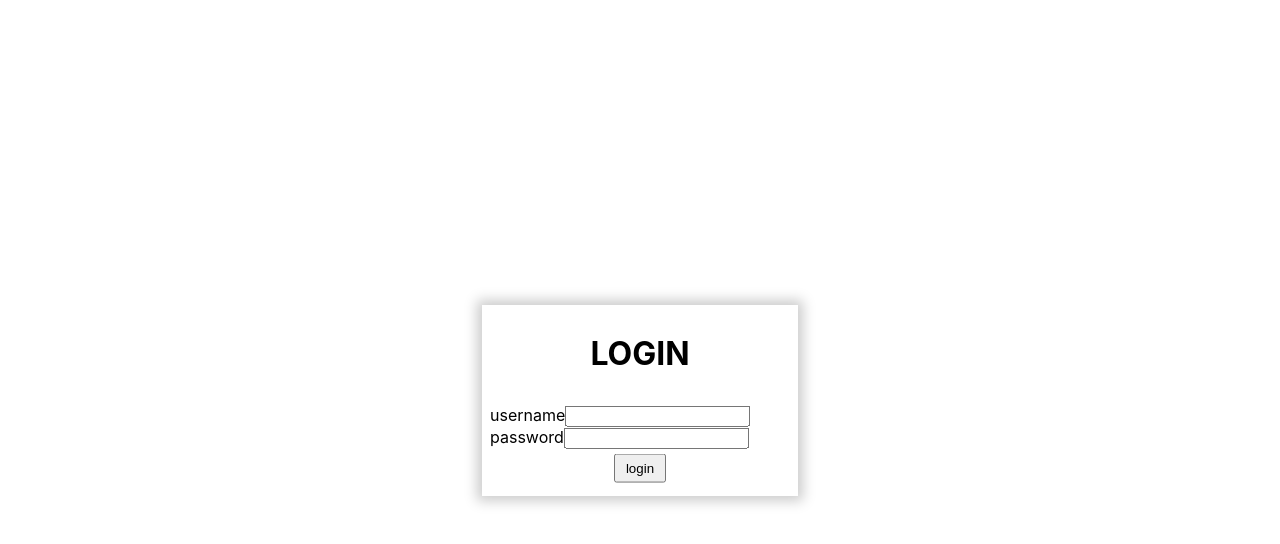
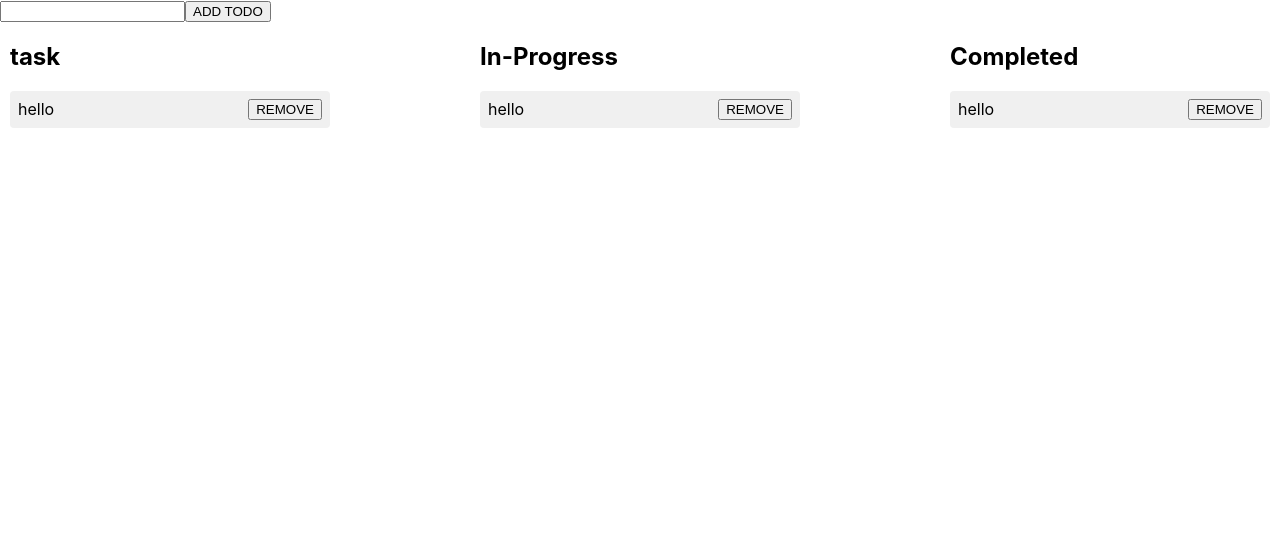
Before and after one commit to viditvyas99/Formik-todo, a React (Create React App) app in the folder projects/login-todo/: page / in a window 1280 px wide. Shown: the top 544 px of the page. Built offline with nearby package versions, Linux system fonts and the light colour scheme.

Commit message:
sahi krrna hai

```diff
--- a/projects/login-todo/src/App.js
+++ b/projects/login-todo/src/App.js
@@ -1,11 +1,13 @@
 
 import './App.css';
-import Login from './component/Login';
+import Todos from './component/Todos';
+// import Login from './component/Login';
 
 function App() {
   return (
     <div >
-      <Login/>
+      {/* <Login/> */}
+      <Todos/>
     </div>
   );
 }
--- a/projects/login-todo/src/component/Todos.jsx
+++ b/projects/login-todo/src/component/Todos.jsx
@@ -1,21 +1,27 @@
 import React, { useState } from 'react'
 import { useSelector ,useDispatch} from 'react-redux'
 import { addTodo, moveTodo, removeTodo, reoderTodos } from '../features/todo/todoSlice'
+import { DragDropContext, Draggable, Droppable } from 'react-beautiful-dnd'
 
 
 
-const columns={
-    tasks:'task',
-    inProgress:'In-Progress',
-    completed:'Completed'
-}
 
 export default function Todos() {
+    const columns={
+        tasks:'task',
+        inProgress:'In-Progress',
+        completed:'Completed'
+    }
+    const [input, setinput] = useState('')
+    const todos=useSelector((state)=>{
+        // console.log(state.todos)
+        return state.todos})
     const dispatch = useDispatch()
-    const [input, setinput] = useState('')
-    const todos=useSelector((state)=>state.Todos)
+
+
     const handleAddtodo =()=>{
         if(input){
+            // console.log(Date.now().toString(),input)
             dispatch(addTodo({
                 id:Date.now().toString(),
                 content:input
@@ -23,30 +29,83 @@ export default function Todos() {
             setinput('')
         }
     }
+
+
     const  handleRemoveTodo =(id,column)=>{
+        console.log(id,column)
         dispatch(removeTodo({id,column}))
     }
+
+
     const handleOnDragEnd =(result)=>{
         if(!result.destination) return
-        const {source,destination,dragableId}=result
+        const {source,destination,draggableId}=result
         if(source.droppableId===destination.droppableId){
-            const reorderItems=Array.from(todos[source.droppableId])
+            const reorderItems=Array.from(source.droppableId)
             const [movedItem]=reorderItems.splice(source.index,1)
             reorderItems.splice(destination.index,0,movedItem)
             dispatch(reoderTodos({column:source.droppableId,reorderItems}))
         }
         else{
-            const movedItem=todos[source.droppableId].find(item=>item.id===dragableId)
+            const movedItem=todos[source.droppableId].find(item=>item.id===draggableId)
             dispatch(moveTodo({
                 source:source.droppableId,
+                destination:destination.droppableId,
                 item:movedItem
-            }))
+            })
+        )
+        console.log(movedItem,source.droppableId,destination.droppableId)
         }
     }
   return (
     <div>
-
-
+    <div>
+        <input type="text" value={input}
+        onChange={(e)=>setinput(e.target.value)}/>
+        <button onClick={handleAddtodo}>ADD TODO</button>
+    </div>
+      <DragDropContext onDragEnd={handleOnDragEnd}>
+        <div style={{display:'flex',justifyContent:'space-between'}}>
+            {Object.entries(columns).map((columnKey,index)=>(<Droppable key={index} droppableId={columnKey.toString()}>
+                {/* {console.log(columnKey,index)} */}
+                {(Provided)=>(
+                    <div ref={Provided.innerRef}
+                    {...Provided.droppableProps}
+                    style={{margin:'0px 10px', width:'25%'}}
+                    >
+                        <h2>{columnKey[1]}</h2>
+                        <ul style={{padding:'0px',listStyle:'none'}}>
+                            {
+                                todos[columnKey[0]] && todos[columnKey[0]].map((todo,index)=>
+                                    (
+                                    <Draggable key={todo.id} draggableId={todo.id.toString()} index={index}>
+                                        {(Provided)=>(
+                                            <li ref={Provided.innerRef}
+                                            {...Provided.draggableProps}
+                                            {...Provided.dragHandleProps}
+                                            style={{
+                                                margin:'0px 0px 8px 0px ',padding:'8px',backgroundColor:'#f0f0f0',borderRadius:'4px',
+                                                display:'flex',justifyContent:'space-between',...Provided.dragHandleProps.style
+                                            }}>
+                                                {todo.content}
+                                                <button
+                                                onClick={()=>handleRemoveTodo(todo.id,columnKey[0])}
+                                                >
+                                                    REMOVE
+                                                </button>
+                                            </li>
+                                        )}
+                                    </Draggable>
+                                ))
+                            }
+                            {Provided.placeholder}
+                        </ul>
+                    </div>
+                )}
+            </Droppable>
+        ))}
+        </div>
+      </DragDropContext>
     </div>
   )
 }
--- a/projects/login-todo/src/features/todo/todoSlice.js
+++ b/projects/login-todo/src/features/todo/todoSlice.js
@@ -3,9 +3,9 @@ import { createSlice } from "@reduxjs/toolkit";
 const todoSlice=createSlice({
     name:'todos',
     initialState:{
-        tasks:[],
-        inProgress:[],
-        completed:[],
+        tasks:[{id:1,content:'hello'},],
+        inProgress:[{id:10,content:'hello'},],
+        completed:[{id:100,content:'hello'},],
     },
     reducers:{
         addTodo:(state,action)=>{
--- a/projects/login-todo/src/index.js
+++ b/projects/login-todo/src/index.js
@@ -1,21 +1,47 @@
-import React from 'react';
-import ReactDOM from 'react-dom/client';
-import './index.css';
-import App from './App';
-import reportWebVitals from './reportWebVitals';
+// import React from 'react';
+// import ReactDOM from 'react-dom/client';
+// import './index.css';
+// import App from './App';
+// import reportWebVitals from './reportWebVitals';
 import { Provider } from 'react-redux';
 import { store } from './app/store';
 
-const root = ReactDOM.createRoot(document.getElementById('root'));
-root.render(
-  <React.StrictMode>
-    <Provider store={store}>
-    <App />
-    </Provider>
-  </React.StrictMode>
-);
+// const root = ReactDOM.createRoot(document.getElementById('root'));
+// root.render(
+//   <React.StrictMode>
+//     <Provider store={store}>
+//     <App />
+//     </Provider>
+//   </React.StrictMode>
+// );
 
 // If you want to start measuring performance in your app, pass a function
 // to log results (for example: reportWebVitals(console.log))
 // or send to an analytics endpoint. Learn more: https://bit.ly/CRA-vitals
-reportWebVitals();
+// reportWebVitals();
+// import React from 'react';
+// import ReactDOM from 'react-dom';
+// import './index.css';
+// import App from './App';
+
+// ReactDOM.render(
+//   <React.StrictMode>
+//
+//     <App />
+//     </Provider>
+//   </React.StrictMode>,
+//   document.getElementById("root")
+// );
+
+import React from 'react';
+import ReactDOMClient from 'react-dom/client';
+import './index.css';
+import App from './App';
+
+
+const container = ReactDOMClient.createRoot(document.getElementById("root"));
+container.render(
+<Provider store={store}>
+<App />
+</Provider>
+);
```
